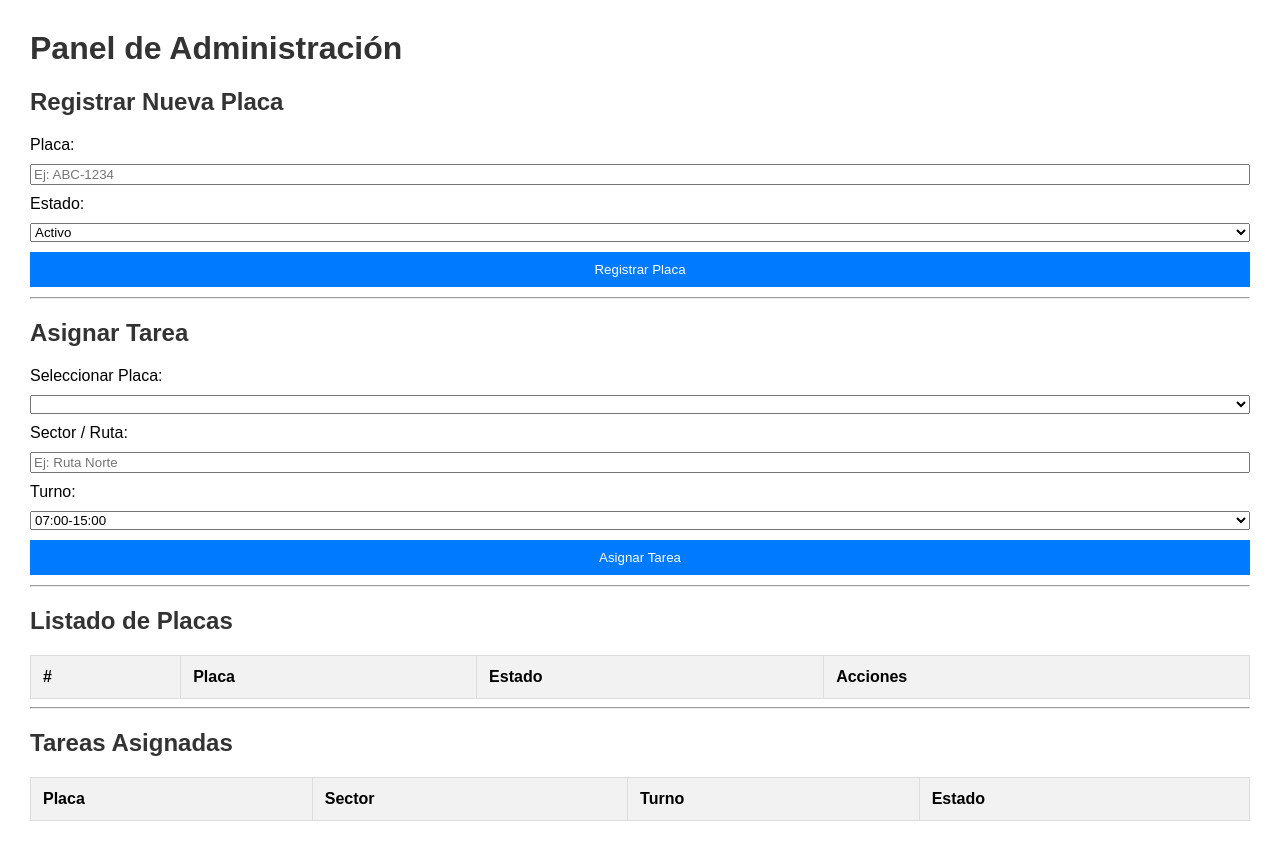
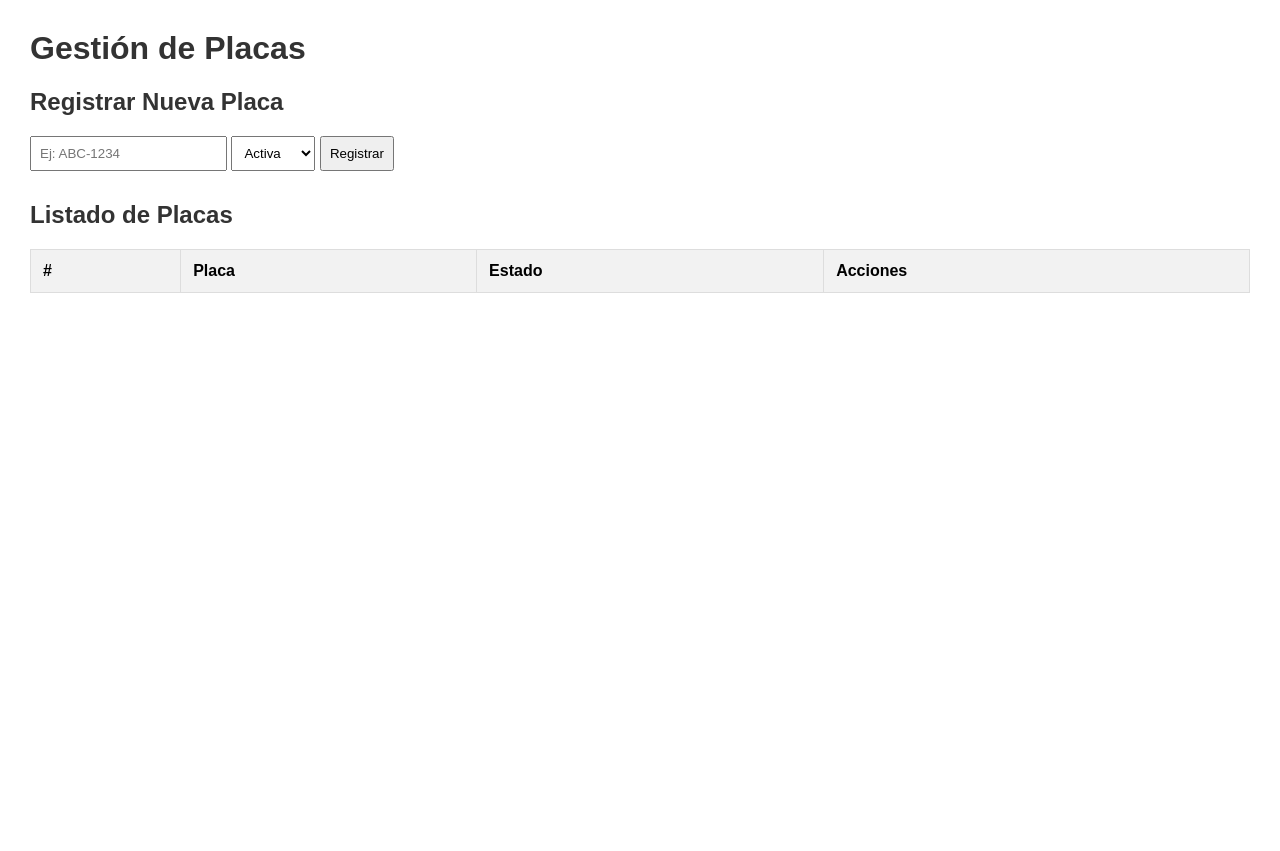
Before and after one commit to darlyjarring/urvaseojarrin, a website: page frontend/placa.html in a window 1280 px wide. After the commit the page ends 800 px from the top, so only its background shows below. Drawn offline with Linux system fonts and the light colour scheme; no server answers.

Commit message:
Update placa.html

```diff
--- a/frontend/placa.html
+++ b/frontend/placa.html
@@ -2,61 +2,29 @@
 <html lang="es">
 <head>
   <meta charset="UTF-8">
-  <title>URVASEO - Admin</title>
+  <title>URVASEO - Gestión de Placas</title>
   <style>
     body { font-family: Arial, sans-serif; margin: 30px; }
     h1, h2 { color: #333; }
-    label, input, select, button { margin-bottom: 10px; display: block; width: 100%; box-sizing: border-box; }
-    button { cursor: pointer; background-color: #007BFF; color: white; border: none; padding: 10px; }
-    button:hover { background-color: #0056b3; }
+    input, select, button { margin-bottom: 10px; padding: 8px; }
     table { width: 100%; border-collapse: collapse; margin-top: 20px; }
     th, td { border: 1px solid #ddd; padding: 12px; text-align: left; }
     th { background-color: #f2f2f2; }
     tr:nth-child(even) { background-color: #f9f9f9; }
-    .status-cell { font-weight: bold; }
-    .status-active { color: green; }
-    .status-inactive { color: red; }
+    .status-active { color: green; font-weight: bold; }
+    .status-inactive { color: red; font-weight: bold; }
   </style>
 </head>
 <body>
-  <h1>Panel de Administración</h1>
+  <h1>Gestión de Placas</h1>
 
   <h2>Registrar Nueva Placa</h2>
-  <div>
-    <label for="nuevaPlaca">Placa:</label>
-    <input id="nuevaPlaca" placeholder="Ej: ABC-1234">
-  </div>
-  <div>
-    <label for="estadoPlaca">Estado:</label>
-    <select id="estadoPlaca">
-      <option value="true">Activo</option>
-      <option value="false">Inactivo</option>
-    </select>
-  </div>
-  <button onclick="registrarPlaca()">Registrar Placa</button>
-
-  <hr>
-
-  <h2>Asignar Tarea</h2>
-  <div>
-    <label for="placaSelect">Seleccionar Placa:</label>
-    <select id="placaSelect"></select>
-  </div>
-  <div>
-    <label for="sectorInput">Sector / Ruta:</label>
-    <input id="sectorInput" placeholder="Ej: Ruta Norte">
-  </div>
-  <div>
-    <label for="turnoSelect">Turno:</label>
-    <select id="turnoSelect">
-      <option value="07:00-15:00">07:00-15:00</option>
-      <option value="15:00-23:00">15:00-23:00</option>
-      <option value="23:00-07:00">23:00-07:00</option>
-    </select>
-  </div>
-  <button onclick="asignarTarea()">Asignar Tarea</button>
-
-  <hr>
+  <input id="nuevaPlaca" placeholder="Ej: ABC-1234">
+  <select id="estadoPlaca">
+    <option value="true">Activa</option>
+    <option value="false">Inactiva</option>
+  </select>
+  <button onclick="registrarPlaca()">Registrar</button>
 
   <h2>Listado de Placas</h2>
   <table id="tablaPlacas">
@@ -72,22 +40,6 @@
       </tbody>
   </table>
 
-  <hr>
-
-  <h2>Tareas Asignadas</h2>
-  <table id="tablaTareas">
-    <thead>
-      <tr>
-        <th>Placa</th>
-        <th>Sector</th>
-        <th>Turno</th>
-        <th>Estado</th>
-      </tr>
-    </thead>
-    <tbody>
-      </tbody>
-  </table>
-
   <script src="./js/placa.js"></script>
 </body>
 </html>
```
